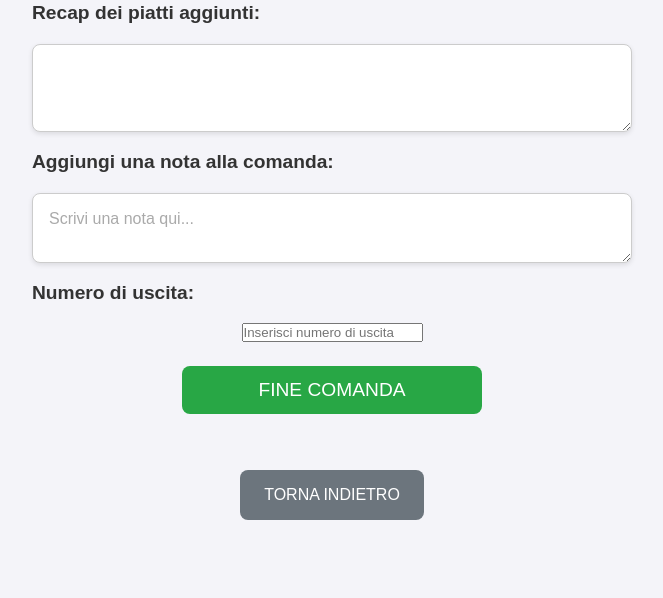
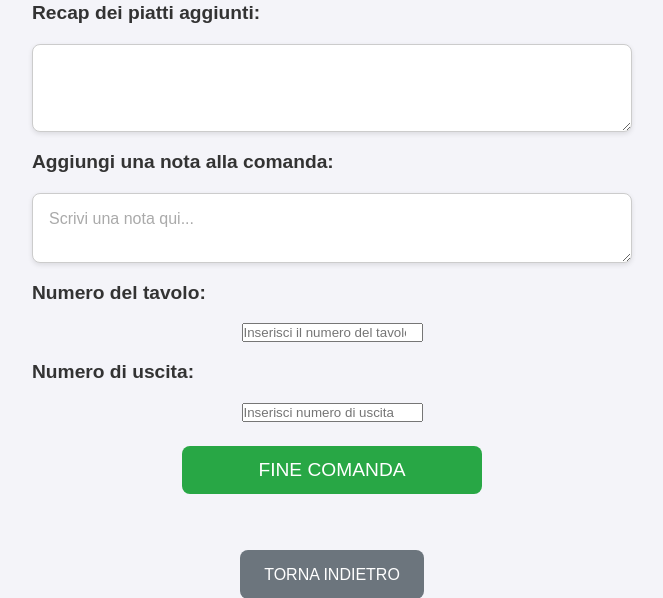
Before and after one commit to BattistellaMattia/Ristorante, a PHP site: page /aggiuntaComandeTipologia.php in a window 1280 px wide. Shown: the part 491-1089 px from the top of the page, without its empty margins (308-971 px from the left). Before the commit the page ends 1011 px from the top, so only its background shows below. Run offline with PHP 8.4, Linux system fonts and the light colour scheme; the visitor is signed in with stand-in values (Sample User, id 1); data comes from the database, SQL or seed files in the repository.

Commit message:
Aggiunta numero tavolo

```diff
--- a/addComanda.php
+++ b/addComanda.php
@@ -10,6 +10,7 @@ include "controlloLogin.php";
 $recap = isset($_POST['recap']) ? $_POST['recap'] : "";
 $nota = isset($_POST['nota']) ? $_POST['nota'] : "";
 $numero_uscita = isset($_POST['numero_uscita']) ? intval($_POST['numero_uscita']) : 1;
+$numero_tavolo = isset($_POST['numero_tavolo']) ? intval($_POST['numero_tavolo']) : 0;
 
 
 //il recap è per esempio: "Ravioli cinesi al vapore - 2"
@@ -60,7 +61,7 @@ else
 
 //inserimento nella comanda
 $sqlInsertComanda = "INSERT INTO comanda (Numero_Tavolo, Ora, Data, Stato, Numero_Coperti, CODICE_Cameriere)
-                     VALUES (5, CURRENT_TIME(), CURRENT_DATE(), 1, $totalePiatti, $codiceCameriere)";
+                     VALUES ($numero_tavolo, CURRENT_TIME(), CURRENT_DATE(), 1, $totalePiatti, $codiceCameriere)";
 
 if(!$conn->query($sqlInsertComanda))
 {
--- a/aggiuntaComandeTipologia.php
+++ b/aggiuntaComandeTipologia.php
@@ -54,6 +54,9 @@ include "controlloLogin.php";
                 <label for = "nota">Aggiungi una nota alla comanda:</label>
                 <textarea id = "nota" name = "nota" rows = "2" cols = "50" placeholder = "Scrivi una nota qui..."></textarea>
 
+                <label for="numero_tavolo">Numero del tavolo:</label>
+                <input type="number" id="numero_tavolo" name="numero_tavolo" min="1" placeholder="Inserisci il numero del tavolo" required>
+
                 <label for="numero_uscita">Numero di uscita:</label>
                 <input type="number" id="numero_uscita" name="numero_uscita" min="1" placeholder="Inserisci numero di uscita" required>
 
```
